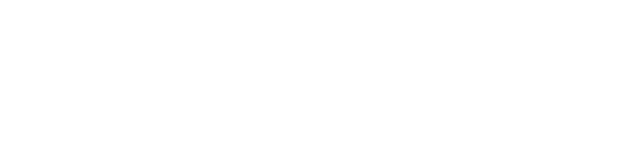
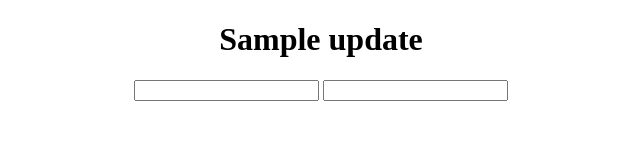
Before and after one commit to clarencebaclay02/secret, a plain HTML site: page index.html in a window 1280 px wide. Shown: the whole page, without its empty margins (319-959 px from the left). Drawn offline with Linux system fonts and the light colour scheme.

Commit message:
sample release 2

```diff
--- a/index.html
+++ b/index.html
@@ -7,6 +7,10 @@
     <title>Document</title>
 </head>
 <body>
-
+    <center>
+        <h1>Sample update</h1>
+        <input type="text" name="yourname" id="yourname">
+        <input type="text" name="youremail" id="youremail">
+    </center>
 </body>
 </html>
```
